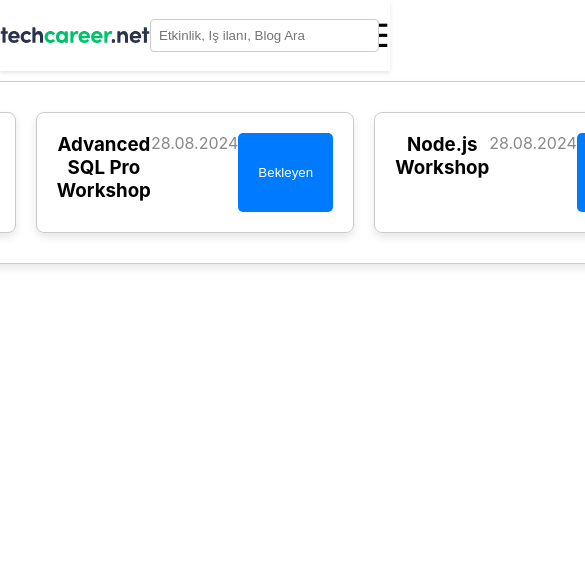
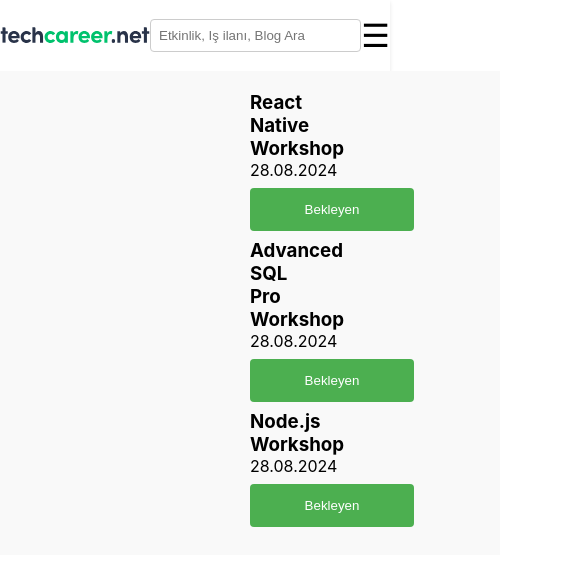
Before and after one commit to yilmaz-busra/WebvwaveBootcampFinalProject, a React (Create React App) app: page / in a window 390 px wide. Shown: the top 566 px of the page, 585 px wide, since content can reach past the window. Built offline with nearby package versions, Linux system fonts and the light colour scheme.

Commit message:
styled Home Page with CSS

```diff
--- a/src/App.css
+++ b/src/App.css
@@ -1,38 +1,111 @@
+* {
+  margin: 0;
+  padding: 0;
+  box-sizing: border-box;
+}
 .container-card {
   display: flex;
-  flex-wrap: wrap;
+  flex-direction: column;
   justify-content: center;
+  align-items: center;
+  background-color: #f9f9f9;
+  padding: 20px 250px;
 }
 
-.course-card {
+.container-cardItem {
+  display: flex;
+  justify-content: space-around;
+  gap: 1rem;
+  margin-top: 50px;
+  align-items: center;
+  margin-bottom: 50px;
+}
+
+.container-card button {
+  background-color: #4caf50;
+  color: white;
+  padding: 14px 20px;
+  margin: 8px 0;
+  border: none;
+  border-radius: 4px;
+  cursor: pointer;
+  width: 164px;
+}
+/* Responsive Tasarım */
+@media (max-width: 1024px) {
+  .course-card {
+    width: 30%; /* Tablet ve küçük ekranlar için kart genişliği */
+  }
+}
+
+@media (max-width: 768px) {
+  .course-card {
+    width: 30%; /* Küçük ekranlarda da 3 kart göstermek için genişliği aynı bırakıyoruz */
+  }
+}
+
+@media (max-width: 480px) {
+  .course-card {
+    width: 100%; /* Çok küçük ekranlarda kartların tam genişlikte görünmesini sağlarız */
+  }
+}
+
+/*Neden techcareer */
+.why-techcareer {
+  padding: 50px 250px;
+}
+.why-techcareer h2 {
+  font-size: 28px;
+  font-weight: 600;
+}
+
+.why-techcareer-content {
   display: flex;
   flex-direction: row;
-  border: 1px solid #ccc;
-  padding: 20px;
-  margin: 10px;
-  border-radius: 8px;
-  box-shadow: 0 4px 8px rgba(0, 0, 0, 0.1);
-  text-align: center;
+  justify-content: space-around;
+  gap: 1rem;
+  margin-top: 50px;
 }
-.course-card h3 {
-  margin: 0 0 10px;
+
+.why-techcareer-item h3 {
+  font-weight: 200;
+  letter-spacing: 1px;
+  margin-bottom: 8px;
+  word-break: break-word;
 }
-.course-card p {
-  margin: 0 0 20px;
+
+/*kariyer rehberi*/
+.career-guide {
+  padding: 50px 250px;
+  background-color: #efffeb;
 }
-.course-card span {
-  display: block;
-  margin-bottom: 10px;
-  color: #888;
+
+.career-guide h2 {
+  font-size: 30px;
+  font-weight: 600;
 }
-.course-card button {
-  background-color: #007bff;
+
+.career-guide h4 {
+  font-size: 22px;
+  font-weight: 600;
+  color: #00c26d;
+}
+
+.career-guide p {
+  margin-top: 8px 0;
+  font-size: 16px;
+  font-weight: 400;
+  color: #000000;
+}
+
+.career-guide button {
+  background-color: #4caf50;
   color: white;
+  padding: 14px 20px;
+  margin: 8px 0;
   border: none;
-  padding: 10px 20px;
-  border-radius: 5px;
+  border-radius: 4px;
   cursor: pointer;
+  width: 164px;
+  font-size: 12px;
 }
-.course-card button:hover {
-  background-color: #0056b3;
-}
```
